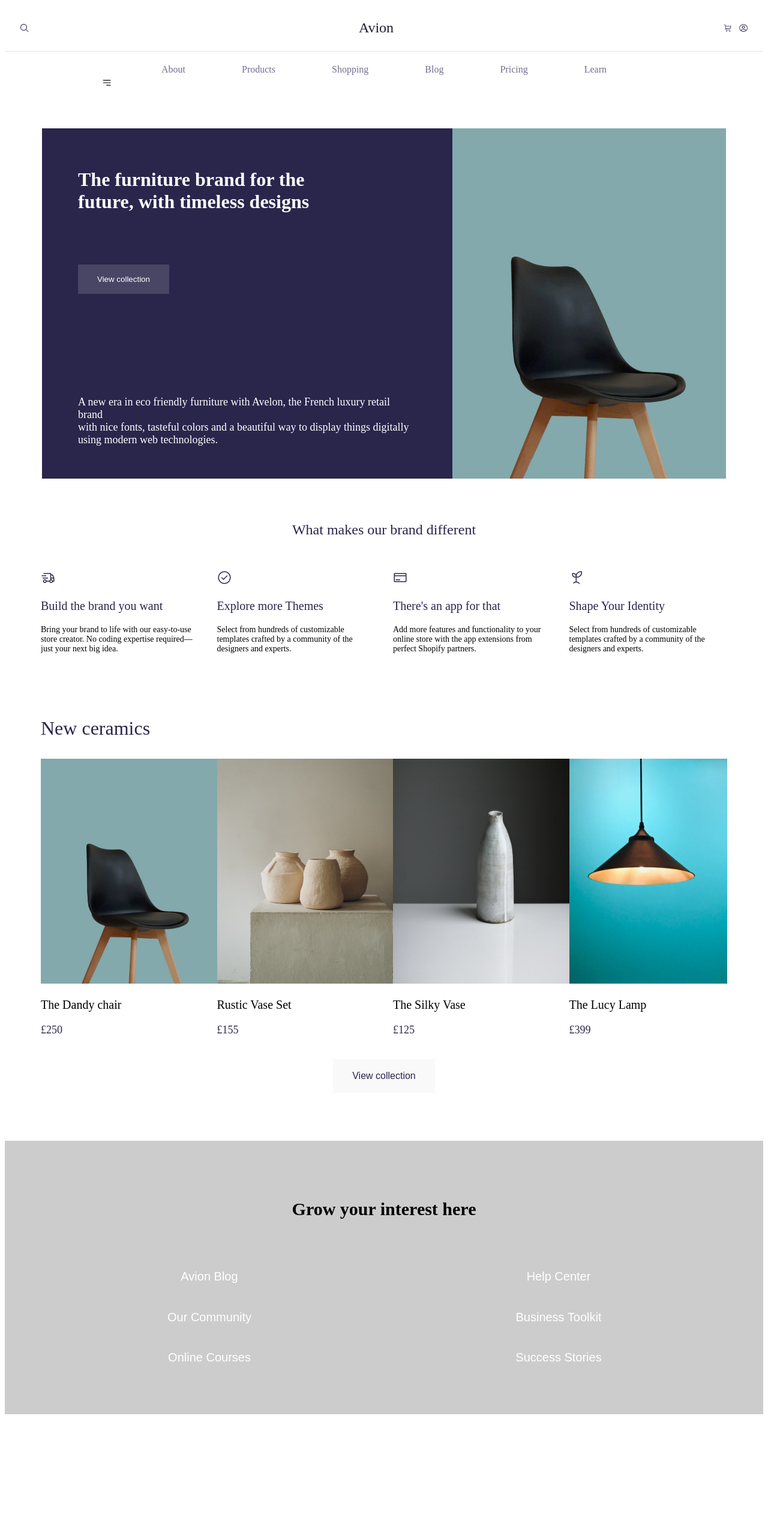
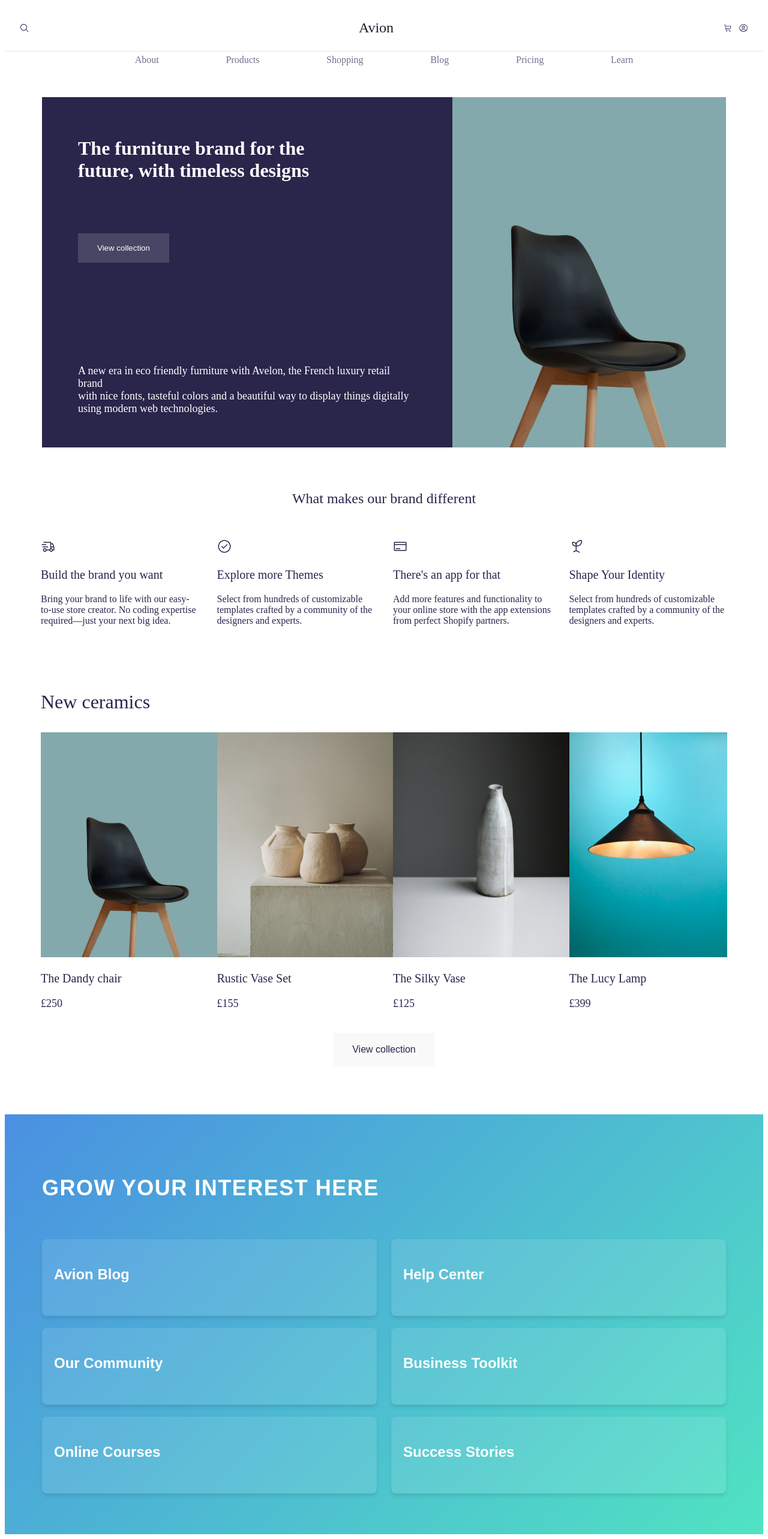
Before and after one commit to mehebbetbabayeva/avion-diploma, a React (Vite) app: page / in a window 1280 px wide. Shown: the whole page at 60% size. Before the commit the page ends 2366 px from the top, so only its background shows below. Built offline with nearby package versions, Linux system fonts and the light colour scheme.

Commit message:
mobile menu yaradildi ve accardion dizayn deyisdirildi

```diff
--- a/src/components/Accordion/Accordion.css
+++ b/src/components/Accordion/Accordion.css
@@ -1,61 +1,83 @@
+
 .accordion-section {
-    background-color: #ccc
-  }
+  background: linear-gradient(135deg, #4a90e2, #50e3c2);
+  color: #fff;
+  padding: 60px 20px;
+  font-family: 'Arial', sans-serif;
+}
 
-  .accordion-section h2 {
-    color: #000;
-    font-size: 30px;
-    text-align: center;
+.accordion-section h2 {
+  font-size: 36px;
+  margin-bottom: 40px;
+  text-transform: uppercase;
+  letter-spacing: 1.5px;
+}
 
-  }
+.ac {
+  background: rgba(255, 255, 255, 0.1);
+  border-radius: 8px;
+  margin-bottom: 20px;
+  box-shadow: 0 4px 6px rgba(0, 0, 0, 0.1);
+  overflow: hidden;
+}
 
-  .card-text {
-    color: #000;
-    font-size: 14px;
-  }
+.ac-header button {
+  display: flex;
+  justify-content: space-between;
+  align-items: center;
+  width: 100%;
+  background: none;
+  border: none;
+  color: #fff;
+  font-size: 24px;
+  font-weight: bold;
+  padding: 15px 20px;
+  cursor: pointer;
+  text-align: left;
+  transition: background 0.3s ease;
+}
 
-  .ac-panel a {
-    color: #000;
-    margin-left: 300px;
-    margin-top: 30px;
-    cursor: pointer;
-    text-decoration: none;
-  }
+.ac-header button:hover {
+  background: rgba(255, 255, 255, 0.2);
+}
 
-  .ac p{
-    font-size: 16px;
-    margin: 25px 0 20px 0;
+.ac-panel {
+  background: #fff;
+  color: #333;
+  max-height: 0;
+  overflow: hidden;
+  transition: max-height 0.4s ease;
+  padding: 0 20px;
+}
 
-  }
+.ac-panel.d-block {
+  max-height: 300px;
+}
 
-  .ac {
-    background-color: transparent;
-    color: #fff;
-    border: none;
+.ac-text {
+  font-size: 16px;
+  line-height: 1.6;
+  padding: 15px 0;
+}
 
-  }
+.ac-panel a {
+  display: inline-block;
+  font-size: 14px;
+  color: #4a90e2;
+  font-weight: bold;
+  text-decoration: none;
+  margin-top: 10px;
+}
 
-  .ac-header button {
-    color: #fff !important;
-    font-size: 20px !important;
-    align-items: center;
-  }
+.ac-panel a:hover {
+  text-decoration: underline;
+}
 
-  .ac-text {
-    color: #000 !important;
-    text-align: left;
-  }
 
-  .ac-panel {
-    overflow: hidden;
-    transition: max-height 0.3s ease;
-  }
+.ac {
+  transition: transform 0.3s ease;
+}
 
-  .ac-trigger {
-    background: none;
-    border: none;
-    color: inherit;
-    text-align: left;
-    cursor: pointer;
-    padding: 10px;
-  }
+.ac:hover {
+  transform: translateY(-5px);
+}
--- a/src/components/Accordion/Accordion.tsx
+++ b/src/components/Accordion/Accordion.tsx
@@ -79,7 +79,7 @@ const Accordion: React.FC = () => {
                       className="ac-trigger"
                       onClick={() => toggleAccordion(index)}
                     >
-                      {item.title}
+                          {item.title}
                     </button>
                   </h2>
                   <div
--- a/src/components/Header/Header1.css
+++ b/src/components/Header/Header1.css
@@ -35,3 +35,32 @@
   color: #22202E;
   font-size: 24px;
 }
+
+.mobile-open-icon{
+  display: none;
+}
+.menu{
+  display: none;
+}
+
+@media (min-width: 320px) and (max-width: 767px) {
+  .mobile-open-icon{
+    display: block;
+  }
+  .menu{
+   display: block;
+    height: 100vh;
+
+  }
+  .menu nav{
+    display: flex;
+    flex-direction: column;
+    gap: 10px;
+    padding: 20px ;
+  }
+  .menu nav a{
+    color: #726E8D;
+    font-size: 20px;
+    text-decoration: none;
+  }
+}
--- a/src/components/Header/Header1.tsx
+++ b/src/components/Header/Header1.tsx
@@ -1,17 +1,40 @@
-import React from "react";
+
 // import { Link } from "react-router-dom";
 import './Header1.css';
 import search from "../../assets/images/header/Search.png";
 import basket from "../../assets/images/header/Basket.png";
 import account from "../../assets/images/header/Account.png";
 import { Link } from "react-router-dom";
+import React, {  useState } from "react";
 
+import { HiMiniBars3BottomRight } from "react-icons/hi2";
+import MobileMenu from '../Header2/MobileMenu';
+import { IoMdClose } from "react-icons/io";
 const Header1: React.FC = () => {
+  const [openMenu,setOpenMenu]= useState(false)
+  const handleOpenMenu = ()=>{
+    setOpenMenu(!openMenu)
+  }
+  const handleCloseMenu = ()=>{
+    setOpenMenu(!openMenu)
+  }
   return (
     <header >
       <div className="header-top-container">
         <div className="header-content">
+          <div style={{display:"flex",gap:"10px"}}>
+          <div className='mobile-open-icon'>
+            {
+              !openMenu ? (            <HiMiniBars3BottomRight onClick={handleOpenMenu} className="fa-solid fa-bars-staggered" style={{color:"#726E8D"}} /> ):
+              (  <IoMdClose onClick={handleCloseMenu} className="fa-regular fa-rectangle-xmark" style={{color:"#726E8D"}} />)
+            }
+
+
+          </div>
           <img className="header-icon" src={search} alt="Search Icon" />
+
+          </div>
+
          <Link to="/" className="avion">Avion</Link>
           <div className="header-icon-container">
           <img className="header-icon" src={basket} alt="basket Icon"  />
@@ -20,6 +43,12 @@ const Header1: React.FC = () => {
 
         </div>
       </div>
+      {
+        openMenu && (
+          <MobileMenu/>
+        )
+      }
+
     </header>
   );
 };
--- a/src/components/Header2/Header2.css
+++ b/src/components/Header2/Header2.css
@@ -1,127 +1,35 @@
-
-
-.header-comp .nav-links{
-    background-color: #ffff;
+.header-comp .nav-links {
+  background-color: #fff;
   padding: 5px;
   display: flex;
   justify-content: space-evenly;
   align-items: center;
 
-
 }
 
-  .header2-links a{
+.header2-links a {
   color: #726E8D;
   font-size: 16px;
   text-decoration: none;
 }
- .header-comp{
 
+.header-comp {
   padding: 0 100px;
- }
 
- .menu {
-  background-color: #fff;
-  position: fixed;
-  top: 0;
-  right: 0;
-  height: 100vh;
-  width: 0;
-  display: flex;
-  flex-direction: column;
-  overflow-x: hidden;
-
-
-  justify-content: center;
-
-
-
-}
-
-.menu nav a {
-  text-decoration: none;
-  color: #000;
-  display: flex;
-  flex-direction: column;
-  text-align: center;
-  margin-bottom: 25px;
-  font-size: 25px;
-
-
-}
-
-.menu nav a:hover {
-  color: #007bff;
-}
-
-.fa-rectangle-xmark {
-  color: #000;
-  position: absolute;
-  right: 20px;
-  top: 20px;
-  font-size: 40px;
-
-
-}
-
-.menu-buttonlar {
-  display: flex;
-  flex-direction: column;
-  width: 100%;
-  gap: 20px;
-}
-
-.first-menu-button {
-  background-color: #0033FF;
-  color: #fff;
-  border: none;
-  border-radius: 8px;
-  padding: 15px 30px;
-}
-
-.second-menu-button {
-  background-color: #121214;
-  color: #fff;
-  border: none;
-  border-radius: 8px;
-  padding: 15px 30px;
-}
-
-.menu.aktiv {
-  width: 100%;
-}
-
-@media (min-width: 320px) and (max-width:767px) {
-
-
-  .fa-bars-staggered {
-      color: #fff;
-      margin-left: auto;
-      margin-right: 8px;
-      font-size: 22px;
-
-  }
-
-  .header-left-side {
-      display: flex;
-      align-items: center;
 
 }
 
 
 
-  .header{
-      padding: 8px;
-  }
 
-  .header-left-side nav,
-  .first-button,
-  .second-button {
+
+
+
+
+
+@media (min-width: 320px) and (max-width: 767px) {
+  .header-comp {
    display: none;
   }
 
-  .header-left-side img {
-      width: 125px;
-      padding-left: 10px;
 }
-}
--- a/src/components/Header2/Header2.tsx
+++ b/src/components/Header2/Header2.tsx
@@ -1,73 +1,27 @@
-import React, {useRef} from "react";
-import { HiMiniBars3BottomRight } from "react-icons/hi2";
-import { IoMdClose } from "react-icons/io";
+
 import { Link } from "react-router-dom";
 import './Header2.css';
 
+
 const Header2: React.FC = () => {
 
-  const mobileMenyuDivi = useRef<HTMLDivElement>(null)
-
-
-
-    const navbariAc = () => {
-        //default olaraq true
-        if(mobileMenyuDivi.current) {
-            mobileMenyuDivi.current.classList.add("aktiv")
-        }
-    }
-
-
-    const navbariBagla = () => {
-        //default olaraq true
-        if(mobileMenyuDivi.current) {
-            mobileMenyuDivi.current.classList.remove("aktiv")
-        }
-    }
 
   return (
     <>
-      {/* Mobile Menu Start */}
-    <div className="menu " ref={mobileMenyuDivi}>
 
-    <IoMdClose onClick={navbariBagla} className="fa-regular fa-rectangle-xmark" />
 
-    <nav>
-        <a href="">Sounds</a>
-        <a href="">Skills</a>
-        <a href="">Plugins</a>
-        <a href="">Studio</a>
-        <a href="">Community</a>
-        <a href="">Blog</a>
-        <a href="">Pricing</a>
+          <div className="header-comp" >
+            <nav className="nav-links d-md-flex header2-links">
+              <Link to="#">About</Link>
+              <Link to="#">Products</Link>
+              <Link to="#">Shopping</Link>
+              <Link to="#">Blog</Link>
+              <Link to="#">Pricing</Link>
+              <Link to="#">Learn</Link>
             </nav>
-    <div className="menu-buttonlar">
 
-        <button className="first-menu-button">Login</button>
-        <button className="second-menu-button">Sign up</button>
           </div>
 
-</div>
- {/* Mobile Menu End */}
-
-      <header className="header py-3">
-        <div className="container">
-          <div className="header-comp">
-
-            <nav className="nav-links  d-md-flex header2-links">
-              <Link to="">About</Link>
-              <Link to="">Products</Link>
-              <Link to="">Shopping</Link>
-              <Link to="">Blog</Link>
-              <Link to="">Pricing</Link>
-              <Link to="">Learn</Link>
-            </nav>
-
-      <HiMiniBars3BottomRight onClick={navbariAc} className='fa-solid fa-bars-staggered' />
-
-          </div>
-        </div>
-      </header>
     </>
   );
 };
--- /dev/null
+++ b/src/components/Header2/MobileMenu.tsx
@@ -0,0 +1,29 @@
+
+import "../Header/Header1.css"
+
+
+
+import { Link } from "react-router-dom";
+
+const MobileMenu = () => {
+
+  return (
+
+       <div className="menu" >
+
+
+       <nav>
+         <Link to="#">About</Link>
+         <Link to="#">Products</Link>
+         <Link to="#">Shopping</Link>
+         <Link to="#">Blog</Link>
+         <Link to="#">Pricing</Link>
+         <Link to="#">Learn</Link>
+       </nav>
+     </div>
+
+
+  )
+}
+
+export default MobileMenu
```
Lines whose indentation alone changed are shown as unchanged.
